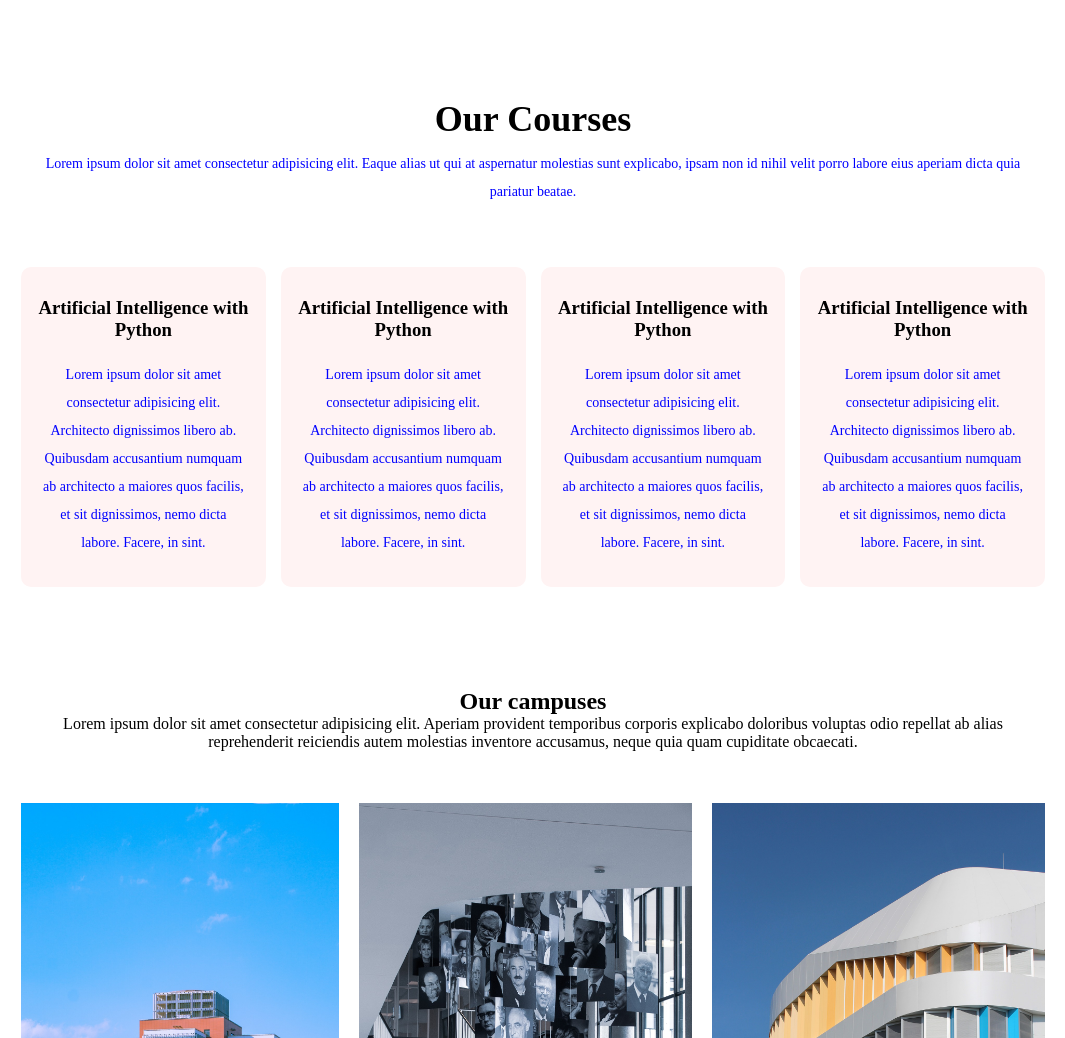
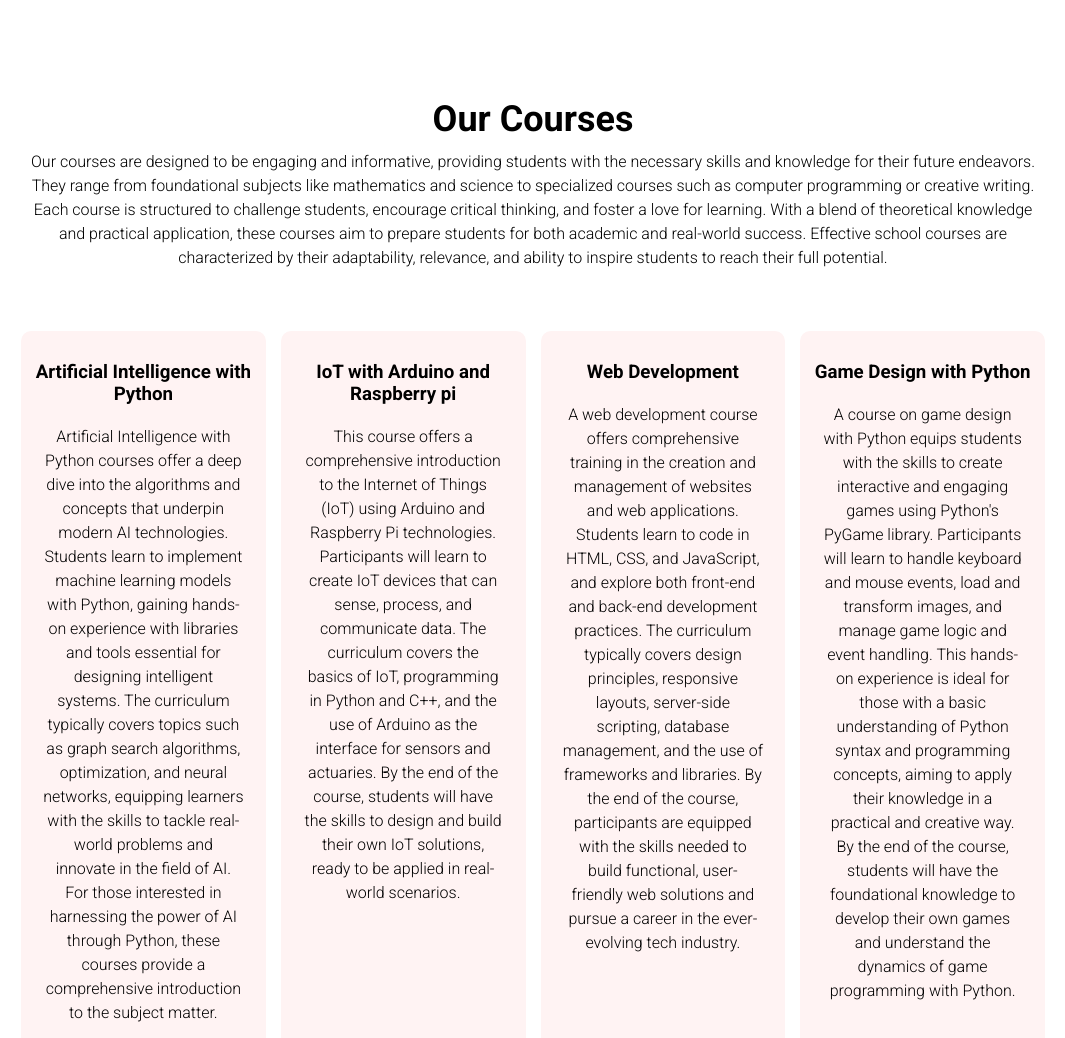
Before and after one commit to Steev-vhoo/Mos-Edtech-Website, a plain HTML site: page index.html in a window 1280 px wide. Shown: the part 802-1840 px from the top of the page, without its empty margins (107-1172 px from the left). Drawn offline with Linux system fonts and the light colour scheme.

Commit message:
MOS updated

```diff
--- a/css/style.css
+++ b/css/style.css
@@ -1,6 +1,7 @@
 * {
     margin: 0;
     padding: 0;
+    font-family: "Roboto", sans-serif;
 }
 
 
@@ -139,8 +140,9 @@ button a {
     display: flex;
     align-items: center;
     background: white;
-    border-radius: 5px;
-    padding: 1px;
+    border-radius: 15px;
+    padding-top: 5px;
+    height:60px;
     margin-top: 10px;
 }
 .text form input{
@@ -175,10 +177,10 @@ button a {
 }
 
 .course p {
-    color: blue;
-    font-size: 14px;
+    color: black;
+    font-size: 16px;
     font-weight: 300;
-    line-height: 2;
+    line-height: 1.5;
     padding: 10px;
 }
 
@@ -196,6 +198,7 @@ button a {
     margin-bottom: 5%;
     padding: 20px 12px;
     box-sizing: border-box;
+
 
 }
 
@@ -222,7 +225,13 @@ h3 {
     margin: auto;
     padding-top: 50px;
 }
-
+.campus p{
+    color: black;
+    font-size: 16px;
+    font-weight: 300;
+    line-height: 1.5;
+    padding: 10px;
+}
 .campuscat {
     margin-top: 5%;
     display: flex;
@@ -252,8 +261,6 @@ layer{
     position: absolute;
     top: 0;
     left: 0;
-
-
 }
 .campuscat img::after{
     background-color: transparent;
@@ -264,17 +271,21 @@ layer{
     left: 0;
     }
 .campuscat img:hover:after{
-background-color:rgba(233, 135, 7, 0.842); ;
+background-color:rgba(233, 135, 7, 0.842);
 }
 
 
 /* ------------------------footer------------------ */
-#contact{
+.contact{
     background-color: whitesmoke;
+    margin-top: 7%;
+
 }
 .main{
     display: flex;
     flex-wrap: wrap;
+    margin-left: 5%;
+    margin-right: 4%;
 }
 .footer{
     padding: 20px 0;
@@ -298,8 +309,37 @@ background-color:rgba(233, 135, 7, 0.842); ;
     bottom: -10px;
     background: #fff3f3;
 }
+ul li{
+    list-style-type: none;
+}
 
-ul li a{
-    list-style-type: none;
+.list ul li a{
     text-decoration: none;
+    color: black;
+    display: block;
+    transition: 0.3s;
+
 }
+.list ul li a:hover{
+    color: rgba(233, 135, 7, 0.842);
+    transform: translateX(14px);
+}
+.social a{
+height: 40px;
+width: 40px;
+color: black;
+background-color: rgba(233, 135, 7, 0.842) ;
+display: inline-flex;
+align-items: center;
+justify-content: center;
+font-size: 21px;
+border-radius: 15px;
+transition: 0.3s;
+}
+.social a:hover{
+    transform: scale(1.06);
+}
+.endText{
+    margin-top: 3%;
+    text-align: center;
+}
--- a/index.html
+++ b/index.html
@@ -6,6 +6,8 @@
     <meta name="viewport" content="width=device-width, initial-scale=1.0">
     <title>MOS Edtech</title>
     <link rel="stylesheet" href="./css/style.css">
+    <link rel="preconnect" href="https://fonts.googleapis.com">
+    <link rel="preconnect" href="https://fonts.gstatic.com" crossorigin>
     <link rel="preconnect" href="https://fonts.googleapis.com">
     <link rel="preconnect" href="https://fonts.gstatic.com" crossorigin>
     <link
@@ -47,41 +49,63 @@
     <!--Courses-->
     <section class="course">
         <h1>Our Courses</h1>
-        <p>Lorem ipsum dolor sit amet consectetur adipisicing elit. Eaque alias ut qui at aspernatur molestias sunt
-            explicabo, ipsam non id nihil velit porro labore eius aperiam dicta quia pariatur beatae.</p>
+        <p>Our courses are designed to be engaging and informative, providing students with the necessary skills and
+            knowledge for their future endeavors. They range from foundational subjects like mathematics and science to
+            specialized courses such as computer programming or creative writing. Each course is structured to challenge
+            students, encourage critical thinking, and foster a love for learning. With a blend of theoretical knowledge
+            and practical application, these courses aim to prepare students for both academic and real-world success.
+            Effective school courses are characterized by their adaptability, relevance, and ability to inspire students
+            to reach their full potential.</p>
         <div class="courseli">
             <div class="indcourse">
                 <h3>Artificial Intelligence with Python</h3>
-                <p>Lorem ipsum dolor sit amet consectetur adipisicing elit. Architecto dignissimos libero ab. Quibusdam
-                    accusantium numquam ab architecto a maiores quos facilis, et sit dignissimos, nemo dicta labore.
-                    Facere, in sint.</p>
+                <p>Artificial Intelligence with Python courses offer a deep dive into the algorithms and concepts that
+                    underpin modern AI technologies. Students learn to implement machine learning models with Python,
+                    gaining hands-on experience with libraries and tools essential for designing intelligent systems.
+                    The curriculum typically covers topics such as graph search algorithms, optimization, and neural
+                    networks, equipping learners with the skills to tackle real-world problems and innovate in the field
+                    of AI. For those interested in harnessing the power of AI through Python, these courses provide a
+                    comprehensive introduction to the subject matter.</p>
             </div>
             <div class="indcourse">
-                <h3>Artificial Intelligence with Python</h3>
-                <p>Lorem ipsum dolor sit amet consectetur adipisicing elit. Architecto dignissimos libero ab. Quibusdam
-                    accusantium numquam ab architecto a maiores quos facilis, et sit dignissimos, nemo dicta labore.
-                    Facere, in sint.</p>
+                <h3>IoT with Arduino and Raspberry pi</h3>
+                <p>This course offers a comprehensive introduction to the Internet of Things (IoT) using Arduino and
+                    Raspberry Pi technologies. Participants will learn to create IoT devices that can sense, process,
+                    and communicate data. The curriculum covers the basics of IoT, programming in Python and C++, and
+                    the use of Arduino as the interface for sensors and actuaries. By the end of the course, students
+                    will have the skills to design and build their own IoT solutions, ready to be applied in real-world
+                    scenarios.</p>
             </div>
             <div class="indcourse">
-                <h3>Artificial Intelligence with Python</h3>
-                <p>Lorem ipsum dolor sit amet consectetur adipisicing elit. Architecto dignissimos libero ab. Quibusdam
-                    accusantium numquam ab architecto a maiores quos facilis, et sit dignissimos, nemo dicta labore.
-                    Facere, in sint.</p>
+                <h3>Web Development</h3>
+                <p>A web development course offers comprehensive training in the creation and management of websites and
+                    web applications. Students learn to code in HTML, CSS, and JavaScript, and explore both front-end
+                    and back-end development practices. The curriculum typically covers design principles, responsive
+                    layouts, server-side scripting, database management, and the use of frameworks and libraries. By the
+                    end of the course, participants are equipped with the skills needed to build functional,
+                    user-friendly web solutions and pursue a career in the ever-evolving tech industry.</p>
             </div>
             <div class="indcourse">
-                <h3>Artificial Intelligence with Python</h3>
-                <p>Lorem ipsum dolor sit amet consectetur adipisicing elit. Architecto dignissimos libero ab. Quibusdam
-                    accusantium numquam ab architecto a maiores quos facilis, et sit dignissimos, nemo dicta labore.
-                    Facere, in sint.</p>
+                <h3>Game Design with Python</h3>
+                <p>A course on game design with Python equips students with the skills to create interactive and
+                    engaging games using Python's PyGame library. Participants will learn to handle keyboard and mouse
+                    events, load and transform images, and manage game logic and event handling. This hands-on
+                    experience is ideal for those with a basic understanding of Python syntax and programming concepts,
+                    aiming to apply their knowledge in a practical and creative way. By the end of the course, students
+                    will have the foundational knowledge to develop their own games and understand the dynamics of game
+                    programming with Python.</p>
             </div>
         </div>
     </section>
     <!--Campuses-->
     <section class="campus">
         <h1>Our campuses</h1>
-        <p>Lorem ipsum dolor sit amet consectetur adipisicing elit. Aperiam provident temporibus corporis explicabo
-            doloribus voluptas odio repellat ab alias reprehenderit reiciendis autem molestias inventore accusamus,
-            neque quia quam cupiditate obcaecati.</p>
+        <p>Nestled in the heart of the city, our school campuses offer a vibrant tapestry of lush greenery and modern
+            architecture. The sprawling lawns are dotted with students engaged in lively discussions, while the
+            state-of-the-art facilities buzz with the energy of young minds at work. From the historic library to the
+            cutting-edge science labs, every corner of the campus tells a story of tradition meeting innovation. It's a
+            place where every student finds a niche to ignite their passion and a community that fosters lifelong
+            learning.</p>
         <div class="campuscat">
             <div class="campusimg">
                 <img src="./img/library-6708399_1920.jpg" alt="">
@@ -108,7 +132,7 @@
     </section>
 
     <!-------Footer------>
-    <section id="contact">
+    <section class="contact">
         <div class="footer">
             <div class="main">
                 <div class="list">
@@ -139,7 +163,7 @@
                         <li><a href="">29 Plumbago Street</a></li>
                         <li><a href="">Dansoman Accra</a></li>
                         <li><a href="">+233 559 196 426</a></li>
-                        <li><a href=""></a>mosedtech@gmail.com</li>
+                        <li><a href="">mosedtech@gmail.com</a></li>
                         <li><a href="">+233 559 196 426</a></li>
                     </ul>
                 </div>
```
